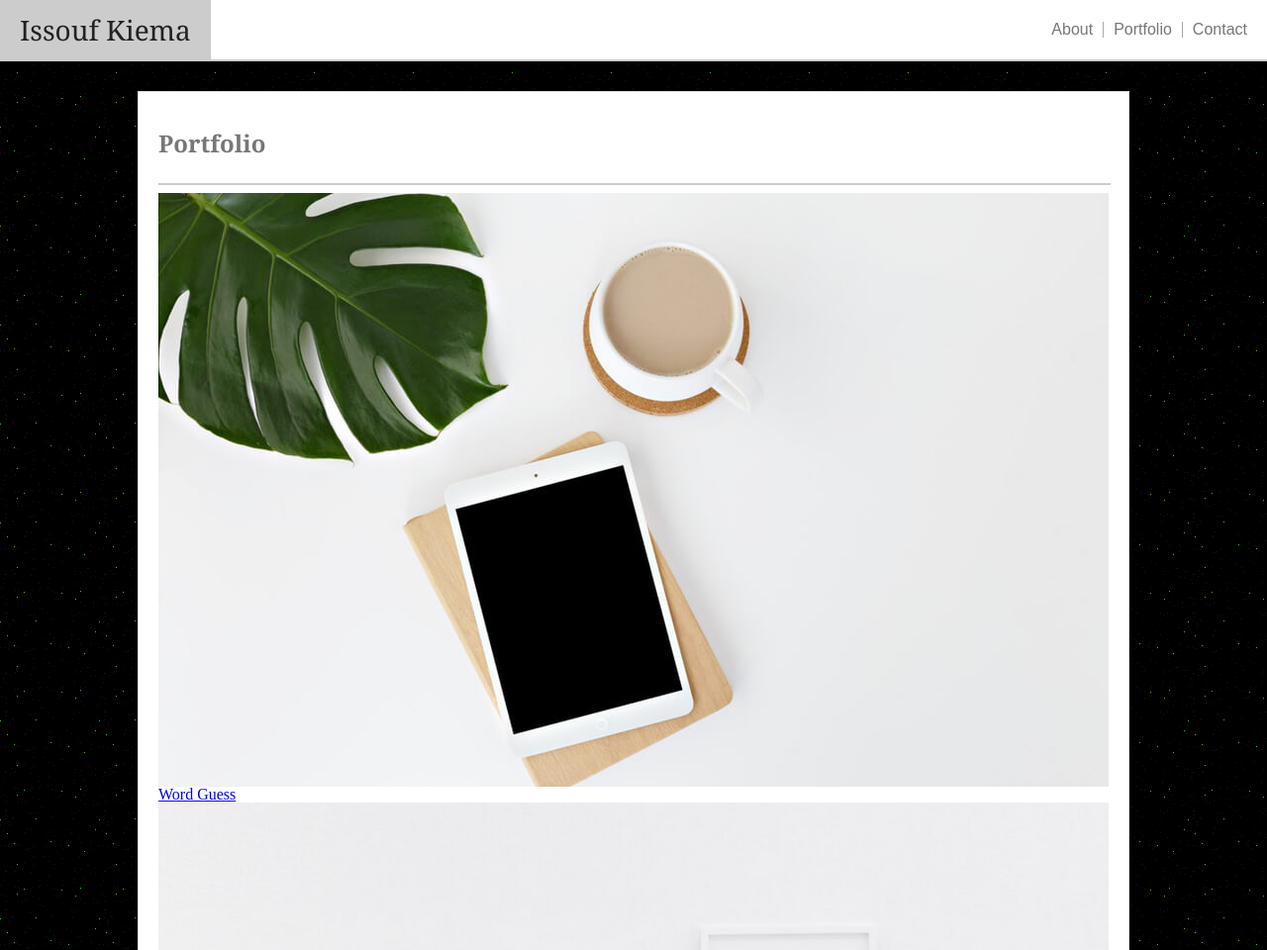
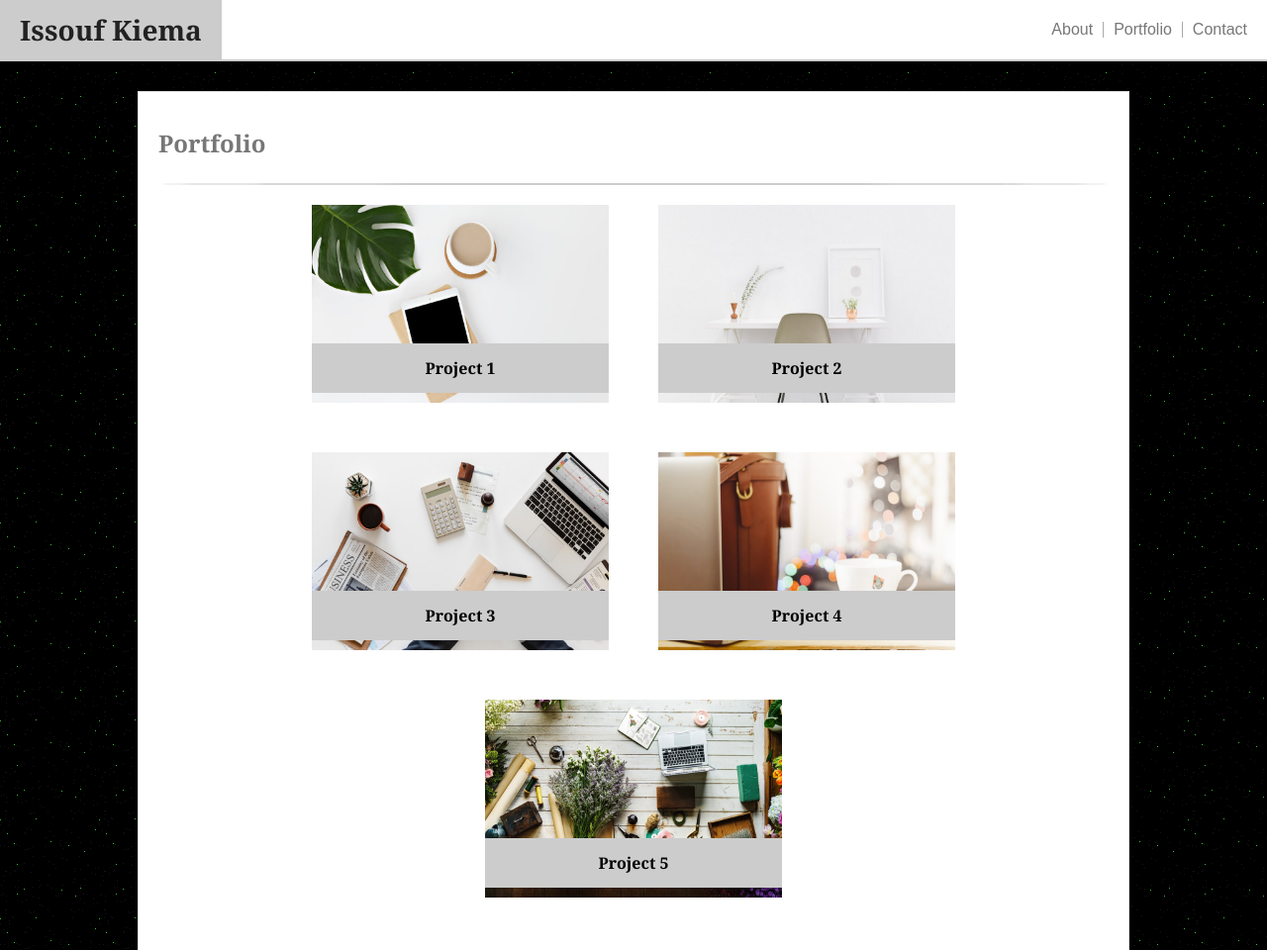
Before and after one commit to Issouf03/1-Portfolio-HTML-CSS, a plain HTML site: page portfolio.html in a window 1280 px wide. Shown: the top 960 px of the page at 99% size. Drawn offline with Linux system fonts and the light colour scheme; files whose address does not match are found by name.

Commit message:
added some css for contact and fortfolio pages

```diff
--- a/assets/css/style.css
+++ b/assets/css/style.css
@@ -1,4 +1,6 @@
-/* Header */
+/*********************
+        Header
+**********************/
 header{
     display: flex;
     flex-direction: row;
@@ -38,10 +40,37 @@ h1{
     margin: 0 20px;
     font-family: Georgia, 'Times New Roman', Times, serif;
     font-size: 28px;
+    font-weight: bolder;
 }
 
+/*********************
+        Footer
+**********************/
+footer{
+    display: flex;
+    justify-content: space-between;
+    align-items: center;
+    background: white;
+    height: 50px;
+    width: 100%;
+    color: #777777;
+    border-top: 8px solid #cccccc;
+}
 
-/* Main Content */
+footer p{
+    margin: 0 20px;
+    font-family: Arial, Helvetica, sans-serif;
+}
+
+a{
+    text-decoration: none;
+    color: #777777;
+
+}
+
+/*********************
+        About Me
+**********************/
 
 body{
     background: url(/w-1/hw1/mySol/Portfolio-HTML-CSS/assets/images/darkness.png);
@@ -49,18 +78,27 @@ body{
 
 hr{
     border: #cccccc solid 1px;
+    border-radius: 50%;
     width: 100%;
+    margin-bottom: 20px;
 }
 
-.main-content{
+.main{
+    display: flex;
+    justify-content: center;
+    min-height: calc(100vh - 50px);
+}
+
+.mainContent{
     background: #ffffff;
     border: #dddddd solid 1px;
     padding: 20px;
     width: 960px;
     margin: 30px auto 30px auto;
+    height: 100%;
     display: flex;
     flex-direction: column;
-    /* flex: 1 0 auto; */
+    justify-content: center;
 }
 
 h2{
@@ -75,6 +113,7 @@ h2{
     height: 250px;
     width: 250px;
     margin: 20px auto ;
+    border-radius: 50%;
 }
 
 .aboutContent p{
@@ -83,34 +122,60 @@ h2{
     color: #777777;
 }
 
-/* Footer */
-footer{
+/*********************
+        contact
+**********************/
+.info{
     display: flex;
-    justify-content: space-between;
-    align-items: center;
-    /* position: absolute;
-    bottom: 0; */
-    background: white;
-    height: 50px;
-    width: 100%;
-    color: #777777;
-    /* flex-shrink: 0; */
-    border-top: 8px solid #cccccc;
+    flex-direction: column;
+    flex-wrap: wrap;
 }
 
-footer p{
-    margin: 0 20px;
-    font-family: Arial, Helvetica, sans-serif;
+input{
+    height: 30px;
 }
 
-footer p a{
-    text-decoration: none;
+button{
+    width: 80px;
+    height: 30px;
+    background: #cccccc;
+}
+
+label{
+    font-family: Arial, Helvetica, sans-serif;
     color: #777777;
+}
+/*********************
+        Portfolio
+**********************/
+.portfolioContent{
+    width: 700px;
+    display: flex;
+    flex-wrap: wrap;
+    justify-content: space-around;
+    margin: 0 auto;
+    align-items: center;
+}
+
+.work-box{
 
 }
 
-/* About */
+.work-img{
+    width: 300px;
+    height: 200px;
+}
 
-/* contact */
+h3{
+    height: 50px;
+    background: #cccccc;
+    position: relative;
+    bottom: 60px;
+    display: flex;
+    justify-content: center;
+    align-items: center;
+    color: black;
+    font-family: Georgia, 'Times New Roman', Times, serif;
+    font-weight: bolder;
 
-/* Portfolio */
+}
--- a/portfolio.html
+++ b/portfolio.html
@@ -26,41 +26,42 @@
         </div>
     </header>
 
-    <main>
-        <div class="main-content">
+    <!-- main section -->
+    <div class="main">
+        <div class="mainContent">
             <div class="pageTitle">
                 <h2>Portfolio</h2>
             </div>
             <hr>
             <div class="portfolioContent">
-                <div class="wordGuess">
-                    <a href="#"><img src="./assets/images/work-1.jpg" alt="">
-                        <h3>Word Guess</h3>
+                <div class="work-box">
+                    <a href="#"><img class="work-img" src="./assets/images/work-1.jpg" alt="">
+                        <h3>Project 1</h3>
                     </a>
                 </div>
-                <div class="rpgGame">
-                    <a href="#"><img src="./assets/images/work-2.jpg" alt="">
-                        <h3>RPG Game</h3>
+                <div class="work-box">
+                    <a href="#"><img class="work-img" src="./assets/images/work-2.jpg" alt="">
+                        <h3>Project 2</h3>
                     </a>
                 </div>
-                <div class="triviaGame">
-                    <a href="#"><img src="./assets/images/work-3.jpg" alt="">
-                        <h3>Trivia Game</h3>
+                <div class="work-box">
+                    <a href="#"><img class="work-img" src="./assets/images/work-3.jpg" alt="">
+                        <h3>Project 3</h3>
                     </a>
                 </div>
-                <div class="rutgers">
-                    <a href="#"><img src="./assets/images/work-4.jpg" alt="">
-                        <h3>Rutgers Info Widget</h3>
+                <div class="work-box">
+                    <a href="#"><img class="work-img" src="./assets/images/work-4.jpg" alt="">
+                        <h3>Project 4</h3>
                     </a>
                 </div>
-                <div class="rockPaper">
-                    <a href="#"><img src="./assets/images/work-5.jpg" alt="">
-                        <h3>Rock Paper Scissors</h3>
+                <div class="work-box">
+                    <a href="#"><img class="work-img" src="./assets/images/work-5.jpg" alt="">
+                        <h3>Project 5</h3>
                     </a>
                 </div>
             </div>
         </div>
-    </main>
+    </div>
 
     <footer>
         <p>Copyright &copy; All Rights Reserved</p>
```
Also changed, not shown: contact.html (+10 -8 lines), index.html (+6 -4 lines).
